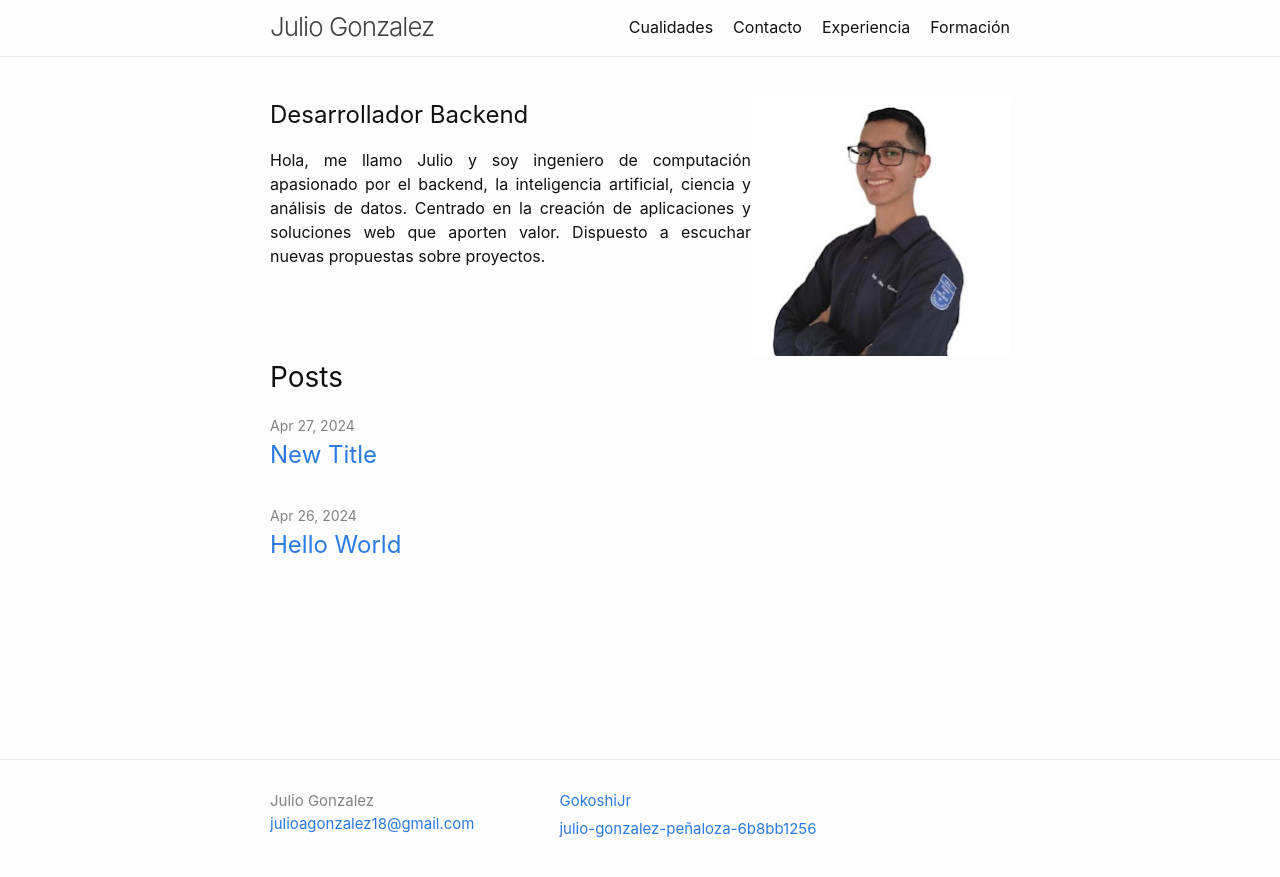
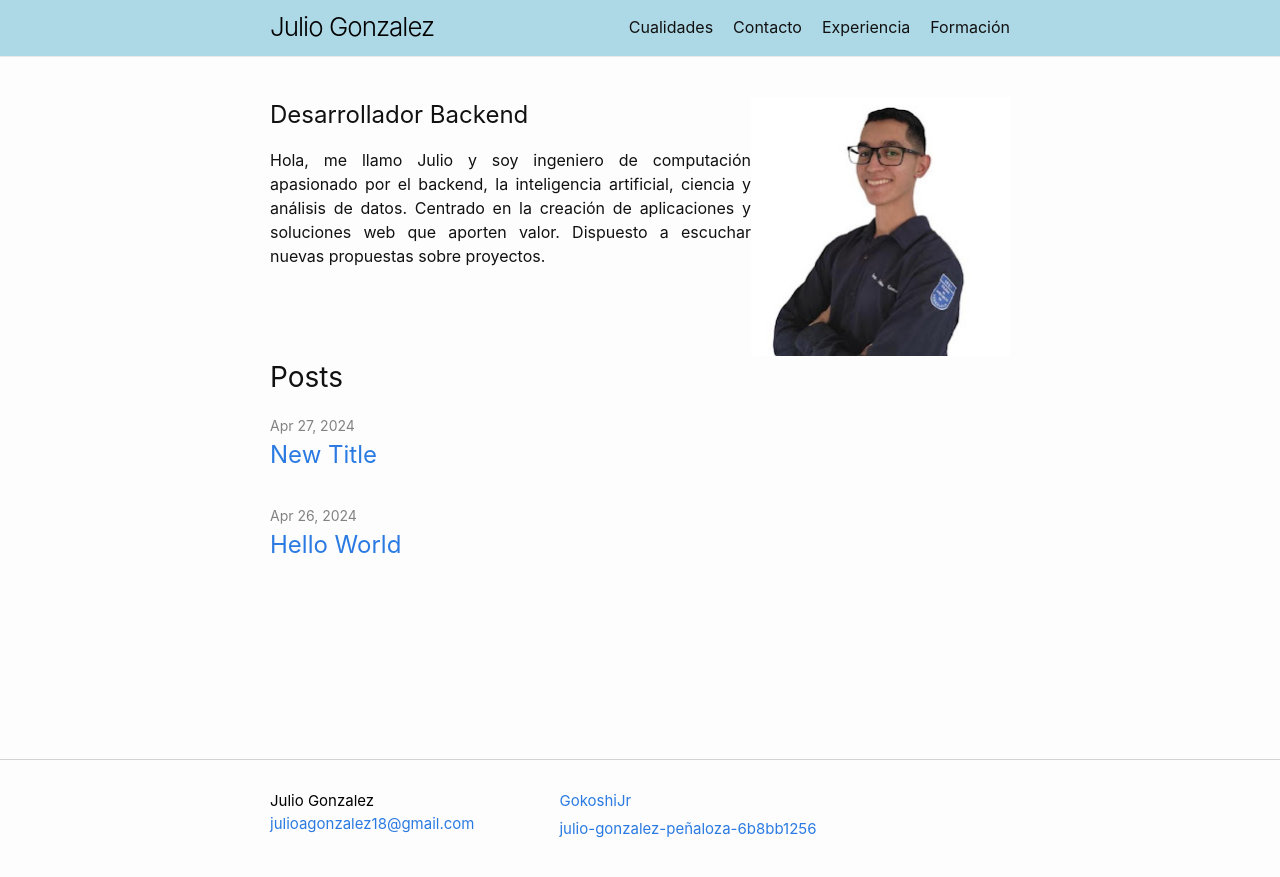
Before and after one commit to GokoshiJr/GokoshiJr.github.io, a Jekyll site: the page built from index.markdown, in a window 1280 px wide. Shown: the top 877 px of the page. Built offline with Jekyll 4.4.1, drawn with Linux system fonts in a browser that asks for light colours.

Commit message:
update header
Set header color

Rename css main file

update footer

```diff
--- a/_includes/footer.html
+++ b/_includes/footer.html
@@ -1,14 +1,10 @@
 <footer class="site-footer h-card">
     <data class="u-url" href="{{ "/" | relative_url }}"></data>
-
     <div class="wrapper">
-
-    <!-- <h2 class="footer-heading">{{ site.title | escape }}</h2> -->
-
     <div class="footer-col-wrapper">
       <div class="footer-col footer-col-1">
         <ul class="contact-list">
-          <li class="p-name">
+          <li class="p-name" style="color: black;">
             {%- if site.author -%}
               {{ site.author | escape }}
             {%- else -%}
@@ -25,9 +21,6 @@
         {%- include social.html -%}
       </div>
 
-      <!-- <div class="footer-col footer-col-3">
-        <p>{{- site.description | escape -}}</p>
-      </div> -->
     </div>
 
   </div>
--- a/_includes/head.html
+++ b/_includes/head.html
@@ -3,7 +3,7 @@
   <meta http-equiv="X-UA-Compatible" content="IE=edge">
   <meta name="viewport" content="width=device-width, initial-scale=1">
   {%- seo -%}
-  <link rel="stylesheet" href="{{ "/assets/main.css" | relative_url }}">
+  <link rel="stylesheet" href="{{ "/assets/index.css" | relative_url }}">
   <link rel="stylesheet" href="{{ "/assets/goko.css" | relative_url }}">
   {%- feed_meta -%}
   {%- if jekyll.environment == 'production' and site.google_analytics -%}
--- a/_includes/header.html
+++ b/_includes/header.html
@@ -1,9 +1,9 @@
-<header class="site-header" role="banner">
+<header class="site-header" role="banner" id="principal-header">
 
   <div class="wrapper">
     {%- assign default_paths = site.pages | map: "path" -%}
     {%- assign page_paths = site.header_pages | default: default_paths -%}
-    <a class="site-title" rel="author" href="{{ "/" | relative_url }}">{{ site.title | escape }}</a>
+    <a style="color: black;" class="site-title" rel="author" href="{{ "/" | relative_url }}">{{ site.title | escape }}</a>
 
     {%- if page_paths -%}
       <nav class="site-nav">
--- a/assets/goko.css
+++ b/assets/goko.css
@@ -1,3 +1,7 @@
+#principal-header {
+    background-color: lightblue;
+}
+
 .border {
     border: 1px solid black;
 }
--- a/assets/main.css
+++ b/assets/index.css
@@ -304,7 +304,7 @@ table td {
  * Site footer
  */
 .site-footer {
-  border-top: 1px solid #e8e8e8;
+  border-top: 1px solid lightgrey;
   padding: 30px 0;
 }
 
```
Lines whose indentation alone changed are shown as unchanged.
